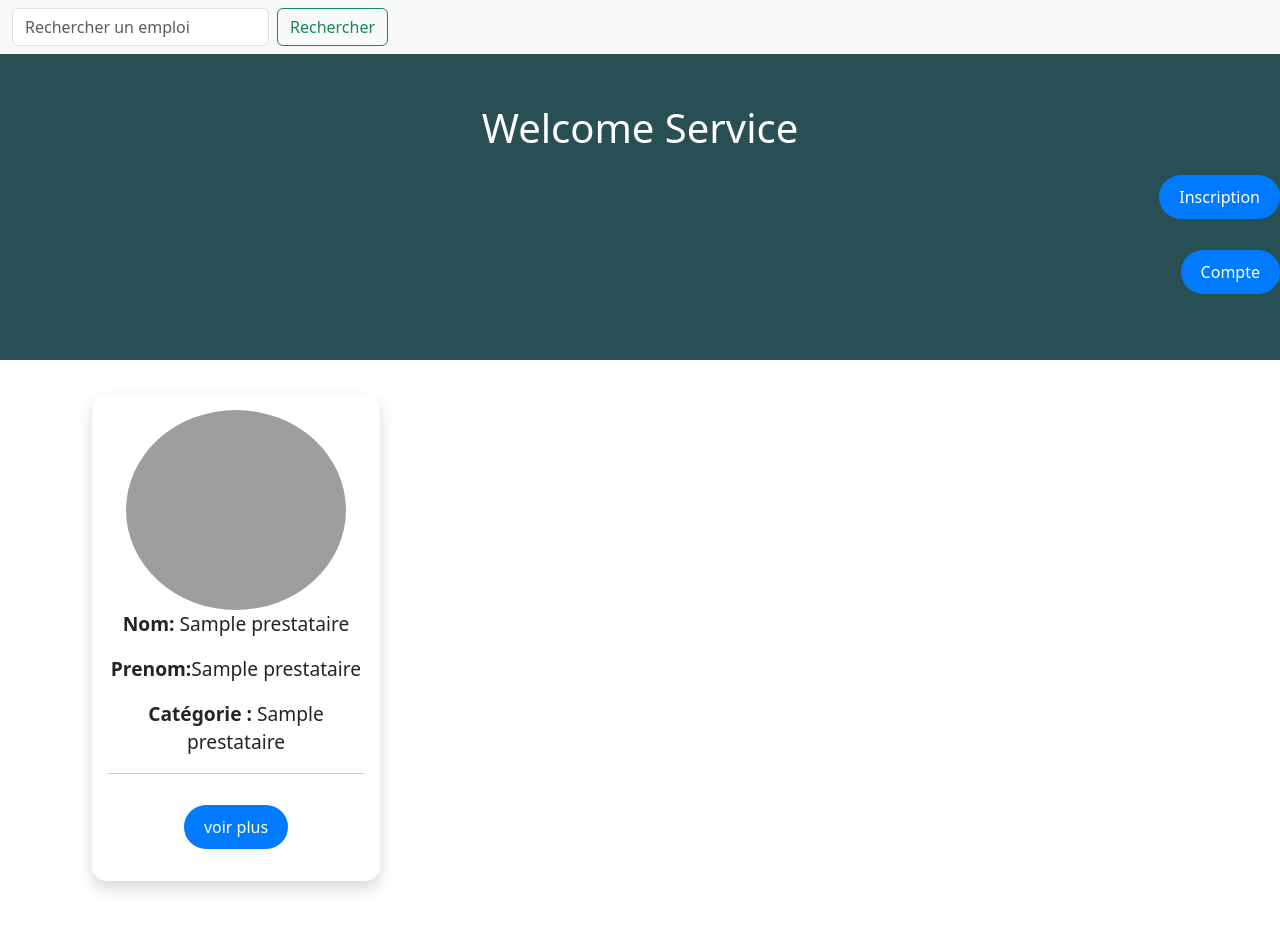
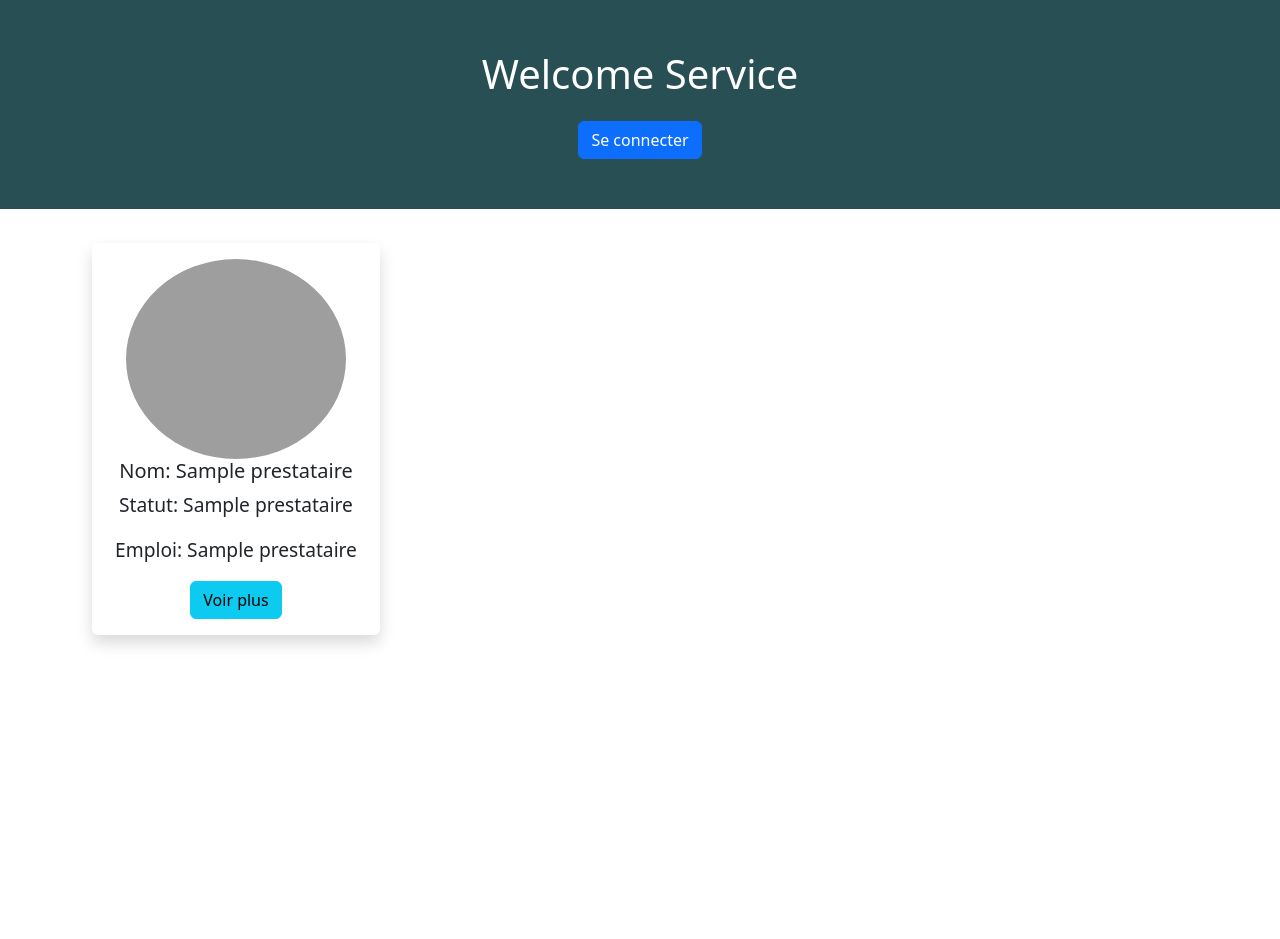
Before and after one commit to inney17/app, a Flask app: template gestion_appli/templates/index.html in a window 1280 px wide. After the commit the page ends 646 px from the top, so only its background shows below. Run offline with Flask 3, Linux system fonts and the light colour scheme; the template is opened without the code that fills it: most values are stand-ins (such as "Sample title", 1, 10 or a date in 2020); some libraries are stand-ins or nearby versions; grey boxes are pictures that could not be loaded.

Commit message:
Add files via upload

```diff
--- a/gestion_appli/main.py
+++ b/gestion_appli/main.py
@@ -1,8 +1,6 @@
+from flask import Flask, request, render_template, redirect, url_for, session
+from flask_mysqldb import MySQL
 import os
-
-from flask import Flask, request, jsonify, render_template, redirect, url_for
-from flask_mysqldb import MySQL
-from werkzeug.utils import secure_filename
 
 app = Flask(__name__)
 
@@ -19,10 +17,13 @@ UPLOAD_FOLDER = 'static/uploads'
 ALLOWED_EXTENSIONS = {'png', 'jpg', 'jpeg', 'gif'}
 app.config['UPLOAD_FOLDER'] = UPLOAD_FOLDER
 
+app.secret_key = 'votre_clé_secrète'  # Clé secrète pour les sessions
+
+# Fonction pour vérifier si le fichier a une extension autorisée
 def allowed_file(filename):
     return '.' in filename and filename.rsplit('.', 1)[1].lower() in ALLOWED_EXTENSIONS
 
-# Route : Liste des items avec jointure sur la table des catégories
+# Route : Page d'accueil
 @app.route("/")
 def index():
     cur = mysql.connection.cursor()
@@ -33,124 +34,39 @@ def index():
     return render_template('index.html', prestataire=prestataire)
 
 
-@app.route("/index2/<int:id>")
-def index2(id):
+# Route : Connexion admin
+@app.route('/admin/login', methods=['POST'])
+def admin_login():
+    if request.method == 'POST':
+        username = request.form['username']
+        password = request.form['password']
+
+        # Vérification des identifiants (admin et mot de passe statiques)
+        if username == 'admin' and password == 'admin123':
+            session['admin'] = True  # Créer une session pour l'admin
+            return redirect(url_for('admin_dashboard'))
+        else:
+            return "Identifiants incorrects, veuillez réessayer", 400
+
+# Route : Tableau de bord admin
+@app.route('/admin/dashboard')
+def admin_dashboard():
+    if 'admin' not in session:
+        return redirect(url_for('index'))  # Si l'admin n'est pas connecté, rediriger vers la page d'accueil
+
+    # Récupérer les prestataires depuis la base de données
     cur = mysql.connection.cursor()
-    cur.execute("SELECT * FROM prestataire WHERE id = %s", (id,))  # Recherche par ID
-    prestataire = cur.fetchone()  # Cela retourne une seule ligne correspondant à l'ID
+    cur.execute("SELECT * FROM prestataire")  # Récupérer tous les prestataires
+    prestataire = cur.fetchall()
     cur.close()
 
-    if prestataire:
-        return render_template('index2.html', prestataire=prestataire)  # Passer les données à la page index2.html
-    else:
-        return "Prestataire non trouvé", 404  # Si aucun prestataire n'est trouvé
+    return render_template('admin_dashboard.html', prestataire=prestataire)
 
+# Route : Déconnexion de l'admin
+@app.route('/admin/logout')
+def admin_logout():
+    session.pop('admin', None)  # Supprimer la session de l'admin
+    return redirect(url_for('index'))
 
-# Route : Créer un nouvel item
-@app.route('/inscription', methods=['GET', 'POST'])
-def inscription():
-    # Récupérer toutes les données du prestataire  pour le formulaire
-
-
-    if request.method == 'POST':
-        nom = request.form.get('Nom')
-        prenom = request.form.get('prenom')
-        téléphone = request.form.get('téléphone')  # Valeur de la catégorie sélectionnée
-        email = request.form.get('email')
-        statut = request.form.get('statut')
-        commune = request.form.get('commune')
-        genre = request.form.get('genre')
-        langue = request.form.get('langue')
-        catégorie = request.form.get('catégorie')
-        password = request.form.get('password')
-        file = request.files['image']
-
-        image_path = None
-        if file and allowed_file(file.filename):
-            filename = secure_filename(file.filename)
-            file.save(os.path.join(app.config['UPLOAD_FOLDER'], filename))
-            image_path = f"{UPLOAD_FOLDER}/{filename}"
-
-        cur = mysql.connection.cursor()
-        cur.execute("""
-            INSERT INTO prestataire (nom, prenom, téléphone,image_path, email, statut, commune,genre,langue, catégorie,password)
-            VALUES (%s, %s, %s, %s,%s, %s, %s, %s, %s, %s, %s)
-        """, (nom, prenom, téléphone,image_path , email, statut, commune, genre, langue, catégorie,password))
-        mysql.connection.commit()
-        cur.close()
-        return redirect(url_for('index'))
-
-    return render_template('inscription.html')
-
-
-
-@app.route('/login', methods=['GET', 'POST'])
-def login():
-    if request.method == 'POST':
-        email = request.form['email']
-        password = request.form['password']
-
-        # Connexion à la base de données pour vérifier l'email et le mot de passe
-        cur = mysql.connection.cursor()
-        cur.execute("SELECT * FROM prestataire WHERE email = %s AND password = %s", (email, password))
-        prestataire = cur.fetchone()  # Si un prestataire avec cet email et mot de passe existe
-        cur.close()
-
-        if prestataire:  # Si un utilisateur est trouvé
-            return redirect(url_for('update', id=prestataire[0]))  # Redirige vers la page de mise à jour
-        else:
-            return "Identifiants incorrects, veuillez réessayer", 400  # Si les identifiants sont incorrects
-
-    return render_template('login.html')  # Affiche le formulaire de connexion
-
-
-@app.route('/update/<int:id>', methods=['GET', 'POST'])
-def update(id):
-    # Connexion à la base de données pour récupérer les informations de l'utilisateur
-    cur = mysql.connection.cursor()
-    cur.execute("SELECT * FROM prestataire WHERE id = %s", (id,))
-    prestataire = cur.fetchone()
-    cur.close()
-
-    # Si la méthode est POST, on met à jour les informations de l'utilisateur
-    if request.method == 'POST':
-        # Récupérer les nouvelles informations du formulaire
-        nom = request.form.get('nom')
-        prenom = request.form.get('prenom')
-        email = request.form.get('email')
-        téléphone = request.form.get('téléphone')
-        statut = request.form.get('statut')
-        commune = request.form.get('commune')
-        genre = request.form.get('genre')
-        langue = request.form.get('langue')
-        catégorie = request.form.get('catégorie')
-        file = request.files['image']
-        image_path = None
-        if 'image' in request.files:
-            file = request.files['image']
-            if file.filename != '':
-                # Vérifier si le fichier a une extension valide
-                filename = secure_filename(file.filename)
-                file.save(os.path.join(app.config['UPLOAD_FOLDER'], filename))
-                image_path = f"{app.config['UPLOAD_FOLDER']}/{filename}"
-
-        # Connexion à la base de données pour mettre à jour les informations
-        cur = mysql.connection.cursor()
-        cur.execute("""
-                    UPDATE prestataire
-                    SET nom = %s, prenom = %s, email = %s, téléphone = %s, statut = %s,
-                        commune = %s, genre = %s, langue = %s, catégorie = %s, image_path = %s
-
-                    WHERE id = %s
-                """, (nom, prenom, email, téléphone, statut, commune, genre, langue, catégorie,image_path, id))
-
-        mysql.connection.commit()
-        cur.close()
-        # Rediriger l'utilisateur vers la page d'accueil ou vers un message de succès
-        return redirect(url_for('index'))  # Vous pouvez rediriger vers la page de votre choix
-
-        # Si la méthode est GET, on affiche le formulaire avec les informations actuelles de l'utilisateur
-    return render_template('update.html', prestataire=prestataire)
-
-
-app.run(debug=True)
+if __name__ == "__main__":
+    app.run(debug=True)
--- a/gestion_appli/templates/index.html
+++ b/gestion_appli/templates/index.html
@@ -78,54 +78,96 @@
 </head>
 <body>
 
-    <nav class="navbar navbar-light bg-light">
-        <div class="container-fluid">
-            <form class="d-flex">
-               <input class="form-control me-2" type="search" placeholder="Rechercher un emploi" aria-label="Search" id="search">
-                <button class="btn btn-outline-success" type="button">Rechercher</button>
+
+    <div class="header">
+       <h1>Welcome Service</h1>
+
+         <!-- Bouton "Se connecter" -->
+<button type="button" class="btn btn-primary" data-bs-toggle="modal" data-bs-target="#adminLoginModal">
+  Se connecter
+</button>
+
+<!-- Modal de connexion -->
+<div class="modal fade" id="adminLoginModal" tabindex="-1" aria-labelledby="adminLoginModalLabel" aria-hidden="true">
+  <div class="modal-dialog">
+    <div class="modal-content">
+      <div class="modal-header">
+        <h5 class="modal-title" id="adminLoginModalLabel">Connexion Admin</h5>
+        <button type="button" class="btn-close" data-bs-dismiss="modal" aria-label="Close"></button>
+      </div>
+      <div class="modal-body">
+        <form method="POST" action="{{ url_for('admin_login') }}">
+          <div class="mb-3">
+            <label for="username" class="form-label">Nom d'utilisateur</label>
+            <input type="text" class="form-control" id="username" name="username" required>
+          </div>
+          <div class="mb-3">
+            <label for="password" class="form-label">Mot de passe</label>
+            <input type="password" class="form-control" id="password" name="password" required>
+          </div>
+          <button type="submit" class="btn btn-primary">Se connecter</button>
         </form>
       </div>
-    </nav>
-    <div class="header">
-       <h1>Welcome Service</h1>
-       <div class="d-flex justify-content-end mb-3">
-         <a href="/inscription" class="btn btn-primary">Inscription</a>
     </div>
-        <div class="d-flex justify-content-end mb-3">
-         <a href="/login" class="btn btn-primary">Compte</a>
   </div>
 </div>
 
+        <link href="https://cdn.jsdelivr.net/npm/bootstrap@5.3.2/dist/css/bootstrap.min.css" rel="stylesheet">
+    </div>
+
+<script src="https://cdn.jsdelivr.net/npm/bootstrap@5.3.2/dist/js/bootstrap.bundle.min.js"></script>
 
    <!-- Section des Prestataires -->
     <div class="container my-4" >
 
         <div class="row">
-            <!-- Boucle pour afficher les prestataires -->
+
 {% for prestataire in prestataire %}
 <div class="col-md-4 mb-4 prestataire-card">
+
     <div class="card text center border-0 shadow border-radius:80%" >
+      <div class="card-body text center">
+        <img src="{{ prestataire[10] if prestataire[10] else 'static/uploads/default.jpg' }}" class="card-img-top-center" alt="profile" style="border-radius:100%; height:200px;width:220px " >
 
-                        <div class="card-body text center">
+            <h5 class="card-title">Nom: {{ prestataire[1] }}</h5>
+            <p class="card-text">Statut: {{ prestataire[5] }}</p>
+            <p class="card-text emploi">Emploi: {{ prestataire[11] }}</p>
 
-                            <img src="{{ prestataire[10] }}" class="card-img-top-center" alt="profile" style="border-radius:100%; height:200px;width:220px ">
-                            <p class="card-text"><b>Nom:</b> {{ prestataire[1] }}</p>
-                            <p class="card-text"><b>Prenom:</b>{{ prestataire[2] }}</p>
-                            <p class="card-text emploi"><b>Catégorie :</b> {{ prestataire[11]}}</p>
-                            <hr>
-                            <div class="d-flex justify-content-center mb-3">
-                              <a href="{{ url_for('index2',id=prestataire[0]) }}" class="btn btn-primary">
-                               voir plus
-                              </a>
+            <!-- Bouton qui déclenche le modal -->
+            <button type="button" class="btn btn-info" data-bs-toggle="modal" data-bs-target="#modal{{ prestataire[0] }}">
+                Voir plus
+            </button>
+        </div>
+    </div>
 </div>
 
-
+<!-- Modal pour ce prestataire -->
+<div class="modal fade" id="modal{{ prestataire[0] }}" tabindex="-1" aria-labelledby="modalLabel{{ prestataire[0] }}" aria-hidden="true">
+  <div class="modal-dialog modal-dialog-centered">
+    <div class="modal-content">
+      <div class="modal-header">
+        <h5 class="modal-title" id="modalLabel{{ prestataire[0] }}">Détails du prestataire</h5>
+        <button type="button" class="btn-close" data-bs-dismiss="modal" aria-label="Fermer"></button>
+      </div>
+      <div class="modal-body">
+        <img src="{{ prestataire[10] if prestataire[10] else 'static/uploads/default.jpg' }}" class="img-fluid mb-3" alt="profile">
+        <p><strong>Nom :</strong> {{ prestataire[1] }}</p>
+        <p><strong>Prénom :</strong> {{ prestataire[2] }}</p>
+        <p><strong>Téléphone :</strong> {{ prestataire[3] }}</p>
+        <p><strong>Email :</strong> {{ prestataire[4] }}</p>
+        <p><strong>Statut :</strong> {{ prestataire[5] }}</p>
+        <p><strong>Commune :</strong> {{ prestataire[6] }}</p>
+        <p><strong>Genre :</strong> {{ prestataire[7] }}</p>
+        <p><strong>Langue :</strong> {{ prestataire[8] }}</p>
+        <p><strong>Emploi :</strong> {{ prestataire[11] }}</p>
+      </div>
+      <div class="modal-footer">
+        <button type="button" class="btn btn-secondary" data-bs-dismiss="modal">Fermer</button>
+      </div>
     </div>
   </div>
 </div>
 {% endfor %}
-        </div>
-    </div>
 
 
     <!-- JavaScript pour la recherche en temps réel -->
@@ -151,9 +193,5 @@
         });
     });
     </script>
-
-
-
-
 </body>
 </html>
```
Also changed, not shown: gestion_appli/templates/admin_dashboard.html (added, +174 -0 lines), gestion_appli/static/uploads/Capture_2_TP.png (added). Lines whose indentation alone changed are shown as unchanged.
